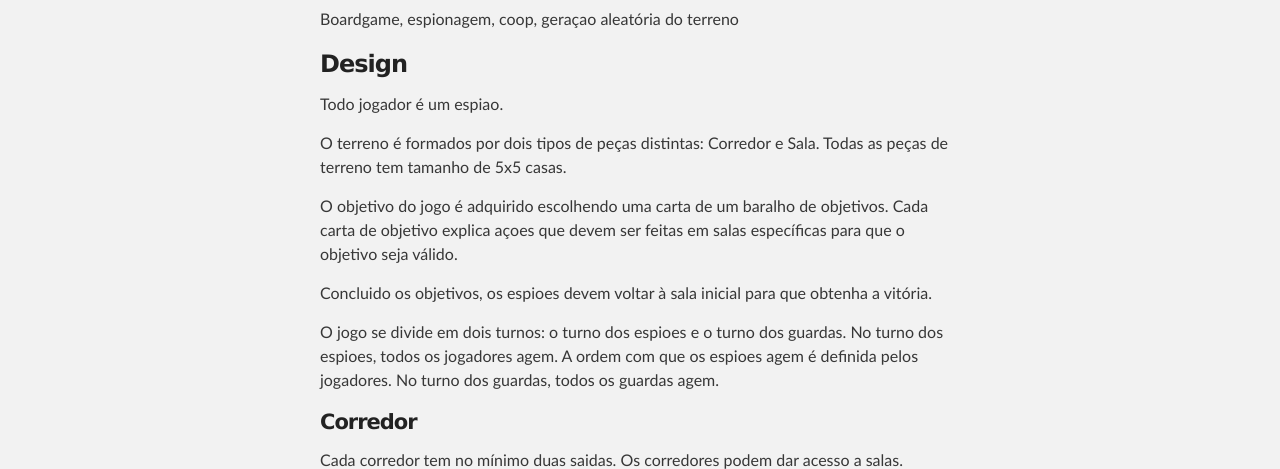
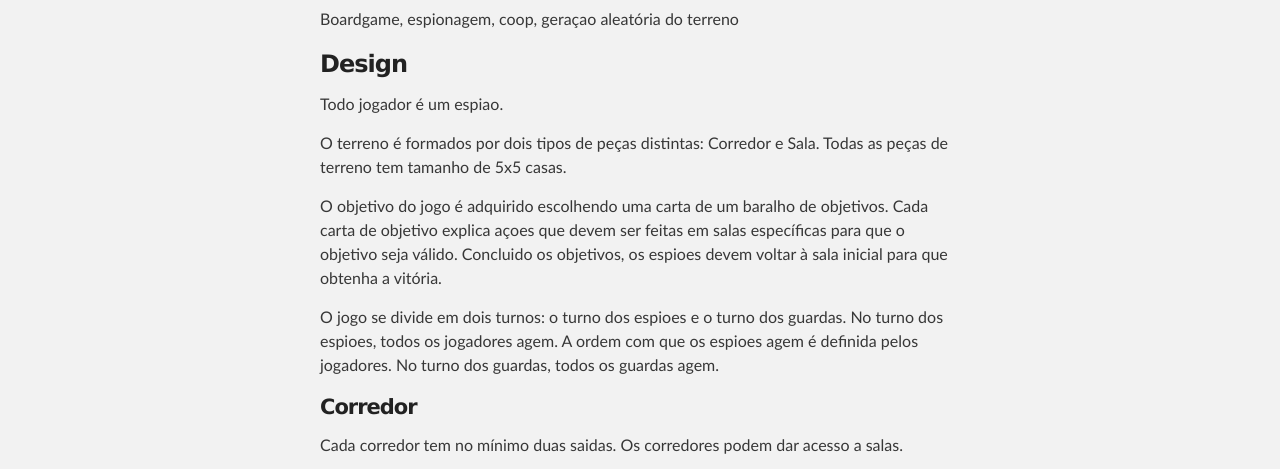
Before and after one commit to naumazeredo/SpyBoardGame, a plain HTML site: page index.html in a window 1280 px wide. Shown: the part 323-792 px from the top of the page. Drawn offline with Linux system fonts and the light colour scheme.

```diff
--- a/index.html
+++ b/index.html
@@ -49,9 +49,8 @@ Todas as peças de terreno tem tamanho de 5x5 casas.</p>
 
 <p>O objetivo do jogo é adquirido escolhendo uma carta de um baralho de objetivos.
 Cada carta de objetivo explica açoes que devem ser feitas em salas específicas
-para que o objetivo seja válido.</p>
-
-<p>Concluido os objetivos, os espioes devem voltar à sala inicial para que obtenha
+para que o objetivo seja válido.
+Concluido os objetivos, os espioes devem voltar à sala inicial para que obtenha
 a vitória.</p>
 
 <p>O jogo se divide em dois turnos: o turno dos espioes e o turno dos guardas.
```
Also changed, not shown: params.json (+1 -1 lines).
